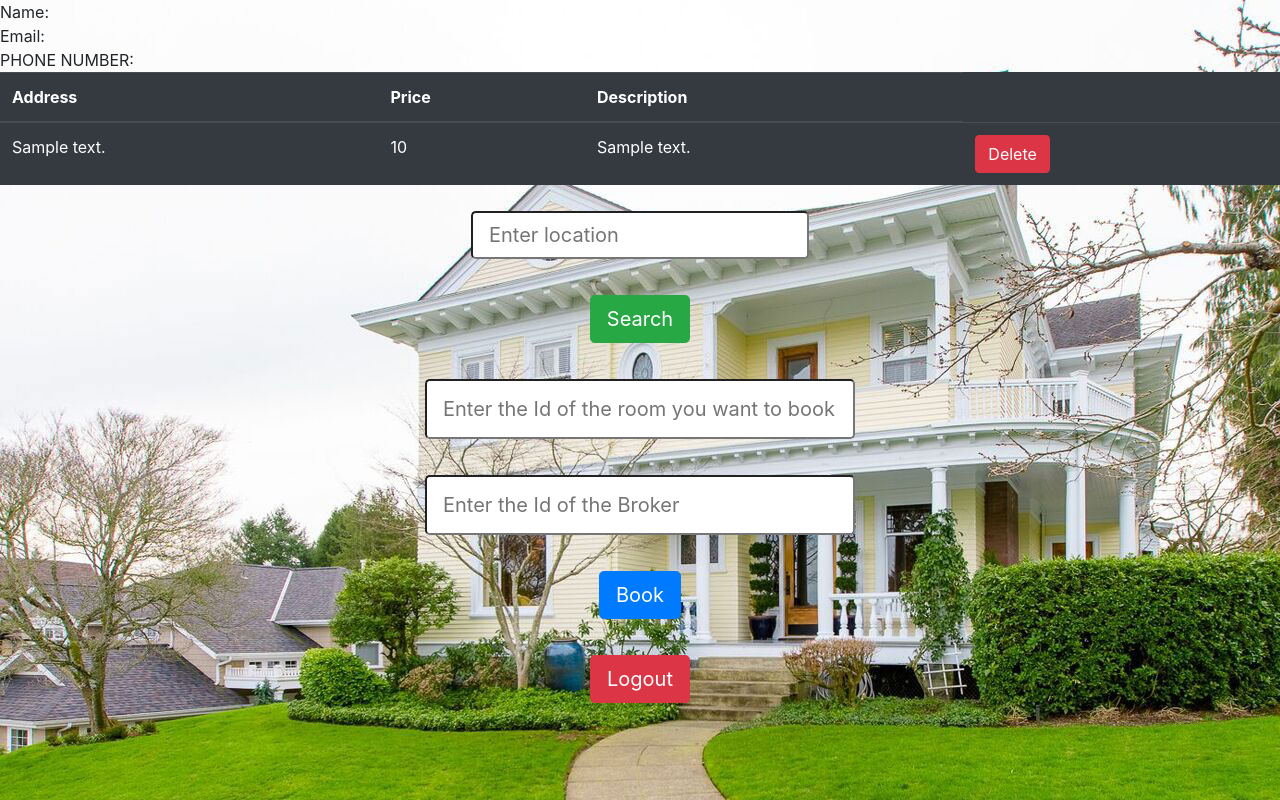
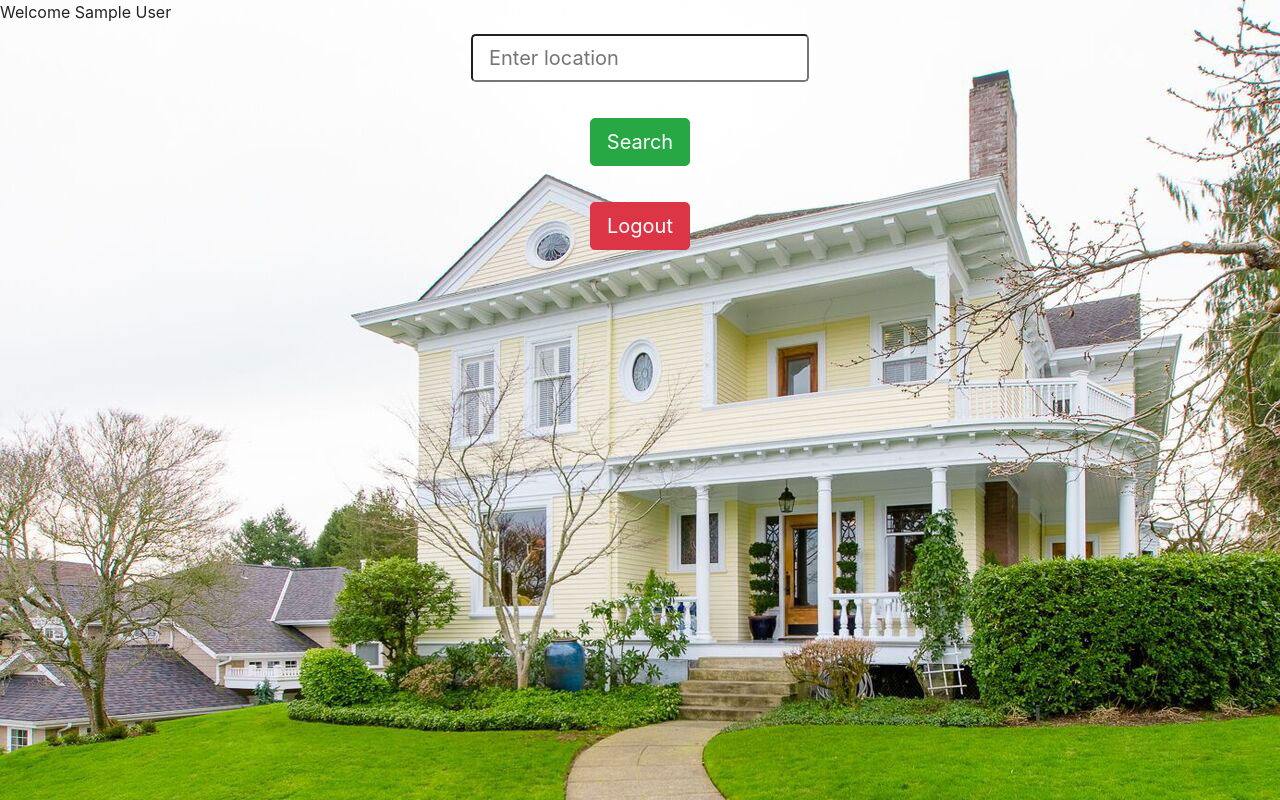
Before and after one commit to chiragpandey15/Real-Estate-Management-System, a PHP site: page /customer.php in a window 1280 px wide. Run offline with PHP 8.4, Linux system fonts and the light colour scheme; the visitor is signed in with stand-in values (Sample User, id 1); tables that the repository leaves empty or names only in its code hold one stand-in row (values such as "Sample post"); data that the repository does not hold is empty.

Commit message:
Update customer.php

```diff
--- a/customer.php
+++ b/customer.php
@@ -1,4 +1,4 @@
-<?php
+ <?php
 	session_start();
 
 	include("header.php");
@@ -8,49 +8,10 @@
 	$query = "SELECT * FROM `customer` WHERE `id` = '".mysqli_real_escape_string($link, $_SESSION['id'])."'";
 	$result=mysqli_query($link,$query);
 	$row=mysqli_fetch_array($result);
-	$name=$row['NAME'];
-	$email=$row['EMAIL'];
-	$number=$row['PHONE_NUMBER'];
-	echo 'Name: '; echo $name; echo "<br>";
-	echo 'Email: '; echo $email; echo "<br>";
-	echo 'PHONE NUMBER: '; echo $number; echo "<br>";
-
-
-	$query = "SELECT `address`,`price`,`ROOM_DESCRIPTION` FROM `rooms`,`booked` WHERE ID=R_ID AND C_ID={$_SESSION['id']}  ";
-			$result=mysqli_query($link,$query);
-
-			echo '<table class="table table-dark">
-						<thead>
-						<tr>
-				  <th scope="col">Address</th>
-				  <th scope="col">Price</th>
-				  <th scope="col">Description</th>
-				</tr>
-			  </thead>
-			  <tbody>';
-
-
-
-
-			while($row=mysqli_fetch_array($result))
-			{
-				$address=$row['address'];
-				$price=$row['price'];
-				$description=$row['ROOM_DESCRIPTION'];
-				echo '
-				<tr>
-
-				  <td>'.$address;
-				  echo '</td>
-				  <td>'.$price;
-				  echo '</td>
-				  <td>'.$description;
-				  echo '</td>';
-				  echo '<td><button class="btn btn-danger" name="delete" type="submit">Delete</button></td>';
-				echo '</tr>';
-			}
-			echo '</tbody>
-			</table>';
+	$name=$row['name'];
+	$email=$row['email'];
+	$number=$row['phone_number'];
+	echo '<div class="Right">Welcome '; echo $name; echo "<br></div>";
 
 
 
@@ -59,19 +20,22 @@
 
 
 
-
-
-
-
-
-
-
-
-
-
-
-
-
+	if(array_key_exists("info", $_GET))
+	{
+		$query = "SELECT `belongs_to` FROM `rooms` WHERE `R_ID`=".$_GET['ID'];
+		$result=mysqli_query($link,$query);
+		while($row=mysqli_fetch_array($result))
+		{
+			$query = "SELECT * FROM `owner` WHERE `ID`=".$row['belongs_to'];
+			$r=mysqli_query($link,$query);
+			while($info=mysqli_fetch_array($r))
+			{
+				echo 'Name: '.$info['name'];
+				echo '<br> Number: '.$info['phone_number'];
+				echo '</br>';
+			}
+		}
+	}
 
 
 
@@ -83,7 +47,7 @@
 		}
 		else
 		{
-			$query = "SELECT `id`,`address`,`price`,`ROOM_DESCRIPTION` FROM `rooms` WHERE `address` LIKE '%".mysqli_real_escape_string($link, $_POST['search'])."%' ";
+			$query = "SELECT `R_ID`,`address`,`price`,`ROOM_DESCRIPTION` FROM `rooms` WHERE `address` LIKE '%".mysqli_real_escape_string($link, $_POST['search'])."%' ";
 			$result=mysqli_query($link,$query);
 
 			echo '<table class="table table-dark">
@@ -102,7 +66,7 @@
 
 			while($row=mysqli_fetch_array($result))
 			{
-				$id=$row['id'];
+				$id=$row['R_ID'];
 				$address=$row['address'];
 				$price=$row['price'];
 				$description=$row['ROOM_DESCRIPTION'];
@@ -116,7 +80,7 @@
 				  echo '</td>
 				  <td>'.$description;
 				  echo '</td>';
-				  echo '<td><button class="btn btn-danger" name="delete'.$id; echo'" type="submit">Delete</button></td>';
+				  echo '<td><form><input type="hidden" name="ID" value="'.$id.'"><button class="btn btn-danger" name="info" type="submit" >Owner\'s Info</button></td></form></td>';
 				echo '</tr>';
 			}
 			echo '</tbody>
@@ -206,21 +170,6 @@
 
 
 
-	<form class="form-group" method="post" id="book">
-		<fieldset class="form-group">
-			<input type="text" class="form-control-lg width" name="room_id" placeholder="Enter the Id of the room you want to book">
-		</fieldset>
-
-		<fieldset class="form-group">
-			<input type="text" class="form-control-lg width" name="broker_id" placeholder="Enter the Id of the Broker">
-		</fieldset>
-
-
-
-		<fieldset class="form-group">
-			<input type="submit" class="btn btn-lg btn-primary" name="book" value="Book">
-		</fieldset>
-	</form>
 
 
 	<fieldset class="form-group">
```
